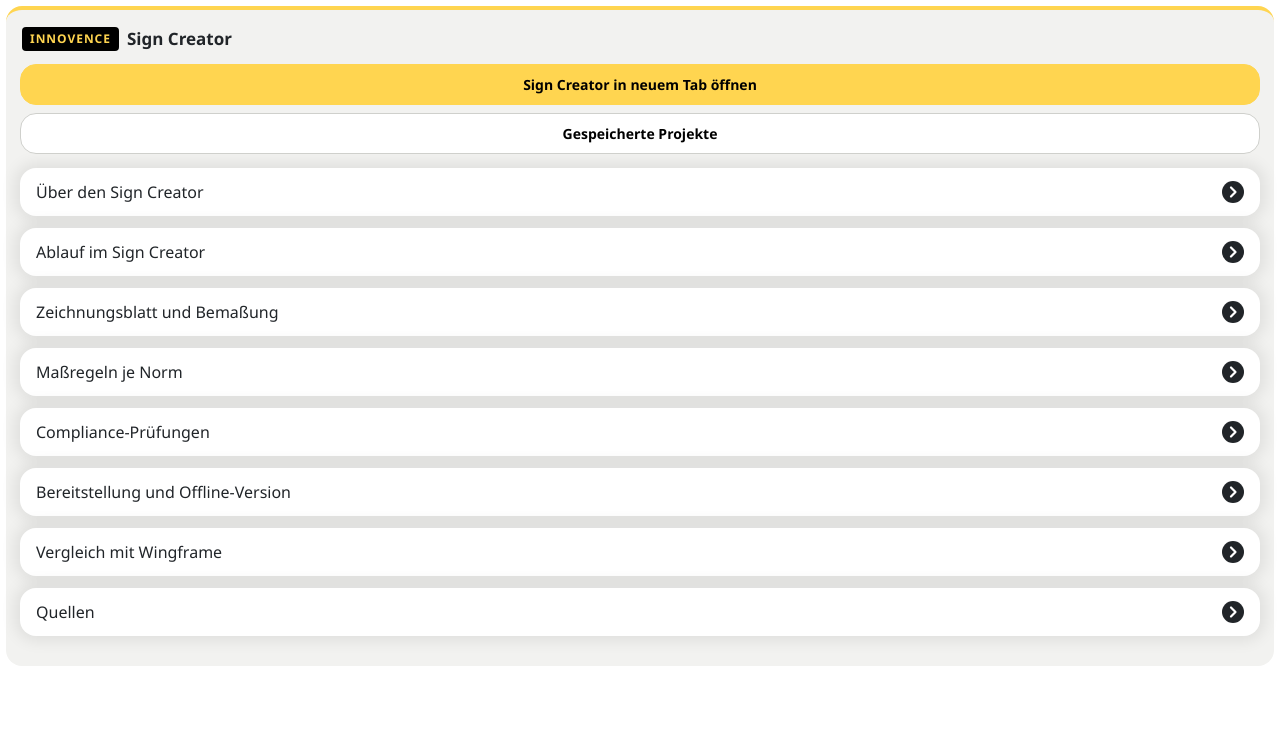
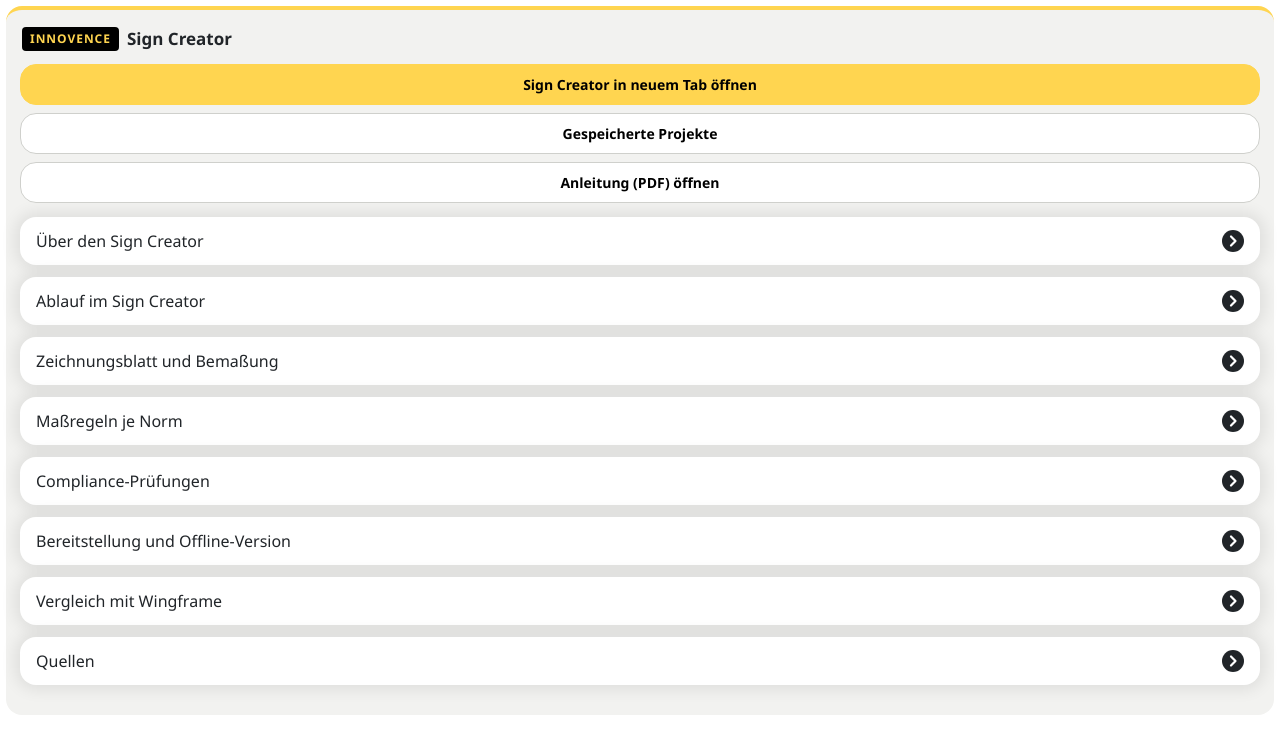
Before and after one commit to tkt6sbddfm-a11y/sign-creator, a plain HTML site: page info.html in a window 1280 px wide. Drawn offline with Linux system fonts and the light colour scheme.

Commit message:
Seitenleiste: Link auf Anleitung (PDF) in neuem Tab
Co-Authored-By: Claude Sonnet 5.5 <noreply@anthropic.com>
Claude-Session: https://claude.ai/code/session_01SRU4o1eaUAeBsXRG93obNm

```diff
--- a/info.html
+++ b/info.html
@@ -37,6 +37,7 @@
 <div class="links">
   <a class="primary" href="https://tkt6sbddfm-a11y.github.io/sign-creator/">Sign Creator in neuem Tab öffnen</a>
   <a class="secondary" href="https://innovencede.sharepoint.com/sites/IVTeamSharing/Sign%20Creator%20Projekte/Forms/AllItems.aspx">Gespeicherte Projekte</a>
+  <a class="secondary" href="https://innovencede.sharepoint.com/sites/IVTeamSharing/Freigegebene%20Dokumente/Sign%20Creator/Anleitung_Sign_Creator.pdf" target="_blank" rel="noopener">Anleitung (PDF) öffnen</a>
 </div>
 
 <details>
```
